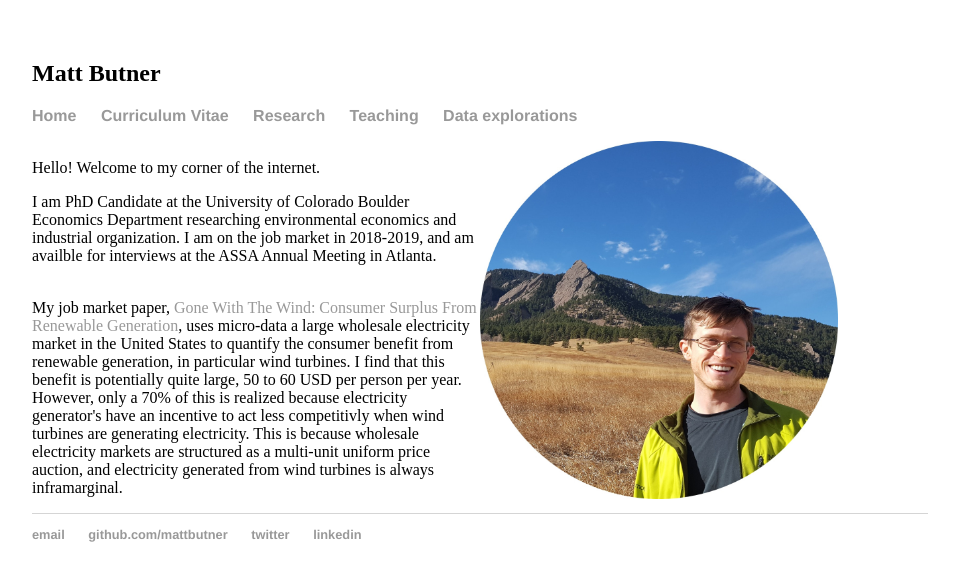
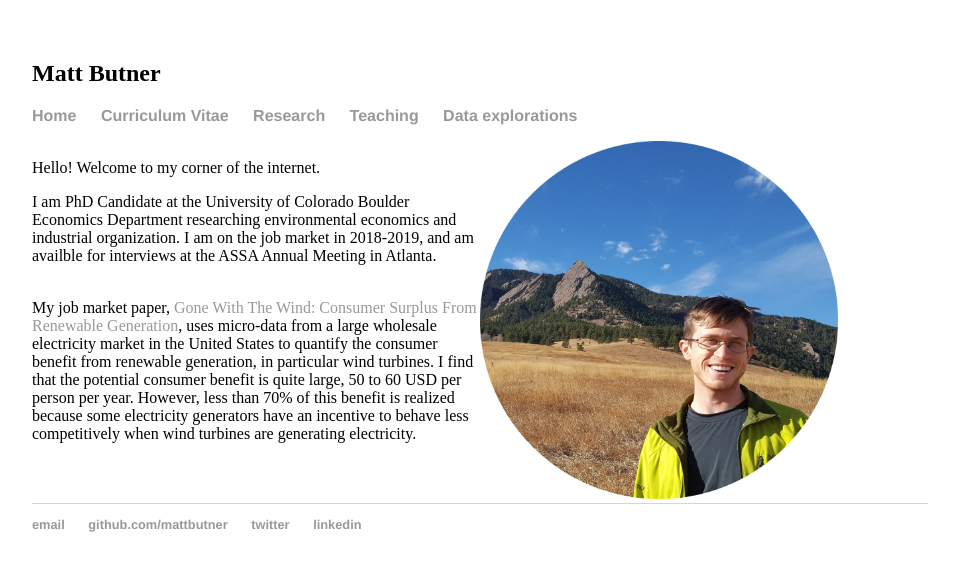
Before and after one commit to mattbutner/mattbutner.github.io, a Jekyll site: the page built from index.html, in a window 1280 px wide. Shown: the top 581 px of the page, without its empty margins (160-1119 px from the left). Built offline with Jekyll 4.4.1, drawn with Linux system fonts in a browser that asks for light colours.

Commit message:
update_index

```diff
--- a/index.html
+++ b/index.html
@@ -7,7 +7,7 @@ title: Matthew Ridge Butner
     <div class="left"> <br>Hello! Welcome to my corner of the internet. <br>
         <p>	I am PhD Candidate at the University of Colorado Boulder Economics Department researching environmental economics and industrial organization. I am on the job market in 2018-2019, and am availble for interviews at the ASSA Annual Meeting in Atlanta. </p>
         <p> <br>
-          My job market paper,  <a href="research/butner_jmp.pdf">Gone With The Wind: Consumer Surplus From Renewable Generation</a>, uses micro-data a large wholesale electricity market in the United States to quantify the consumer benefit from renewable generation, in particular wind turbines. I find that this benefit is potentially quite large, 50 to 60 USD per person per year. However, only a 70% of this is realized because electricity generator's have an incentive to act less competitivly when wind turbines are generating electricity. This is because wholesale electricity markets are structured as a multi-unit uniform price auction, and electricity generated from wind turbines is always inframarginal. <br>
+          My job market paper,  <a href="research/butner_jmp.pdf">Gone With The Wind: Consumer Surplus From Renewable Generation</a>, uses micro-data from a large wholesale electricity market in the United States to quantify the consumer benefit from renewable generation, in particular wind turbines. I find that the potential consumer benefit is quite large, 50 to 60 USD per person per year. However, less than 70% of this benefit is realized because some electricity generators have an incentive to behave less competitively when wind turbines are generating electricity. <br>
          </p>
     </div>
     <div class="right">
```
